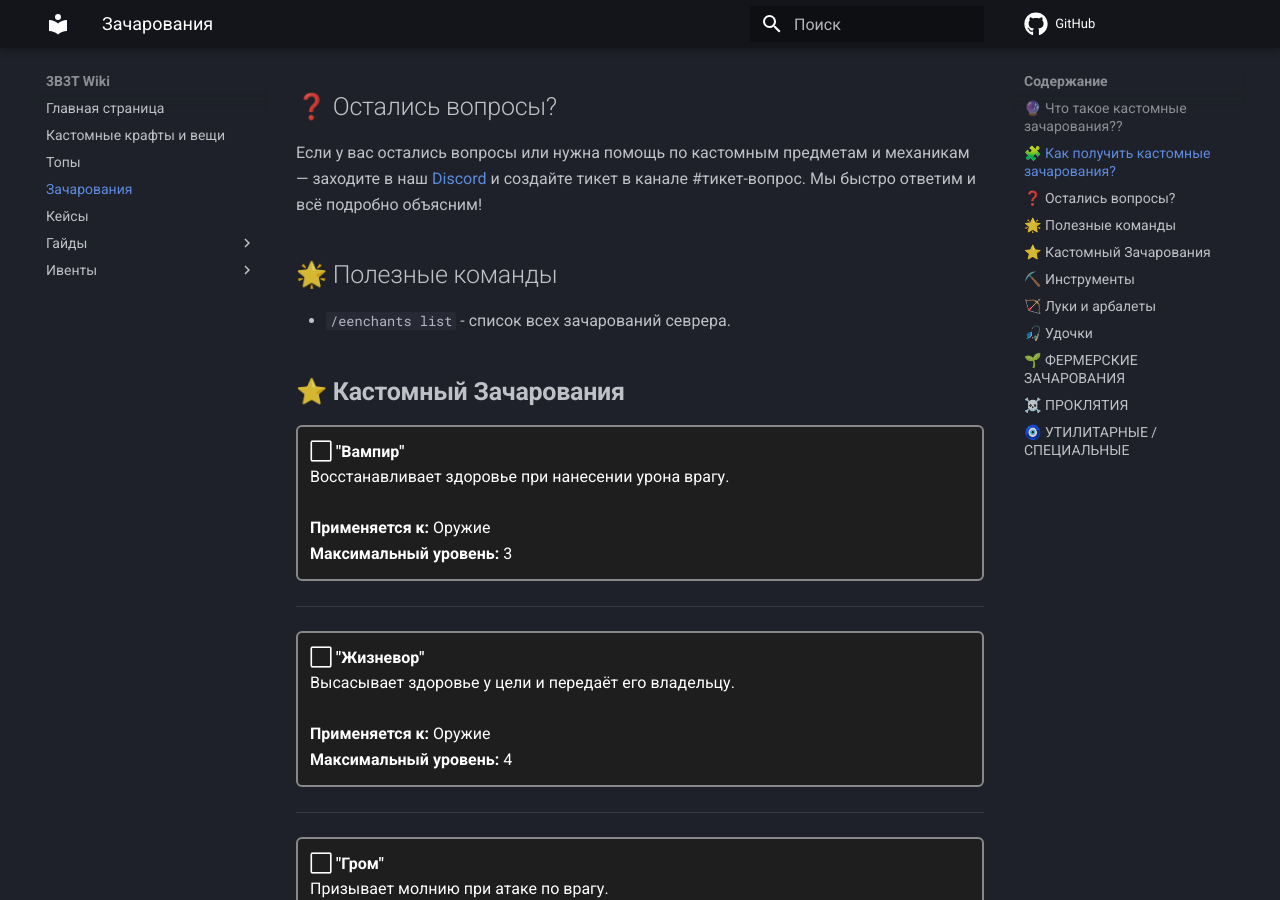
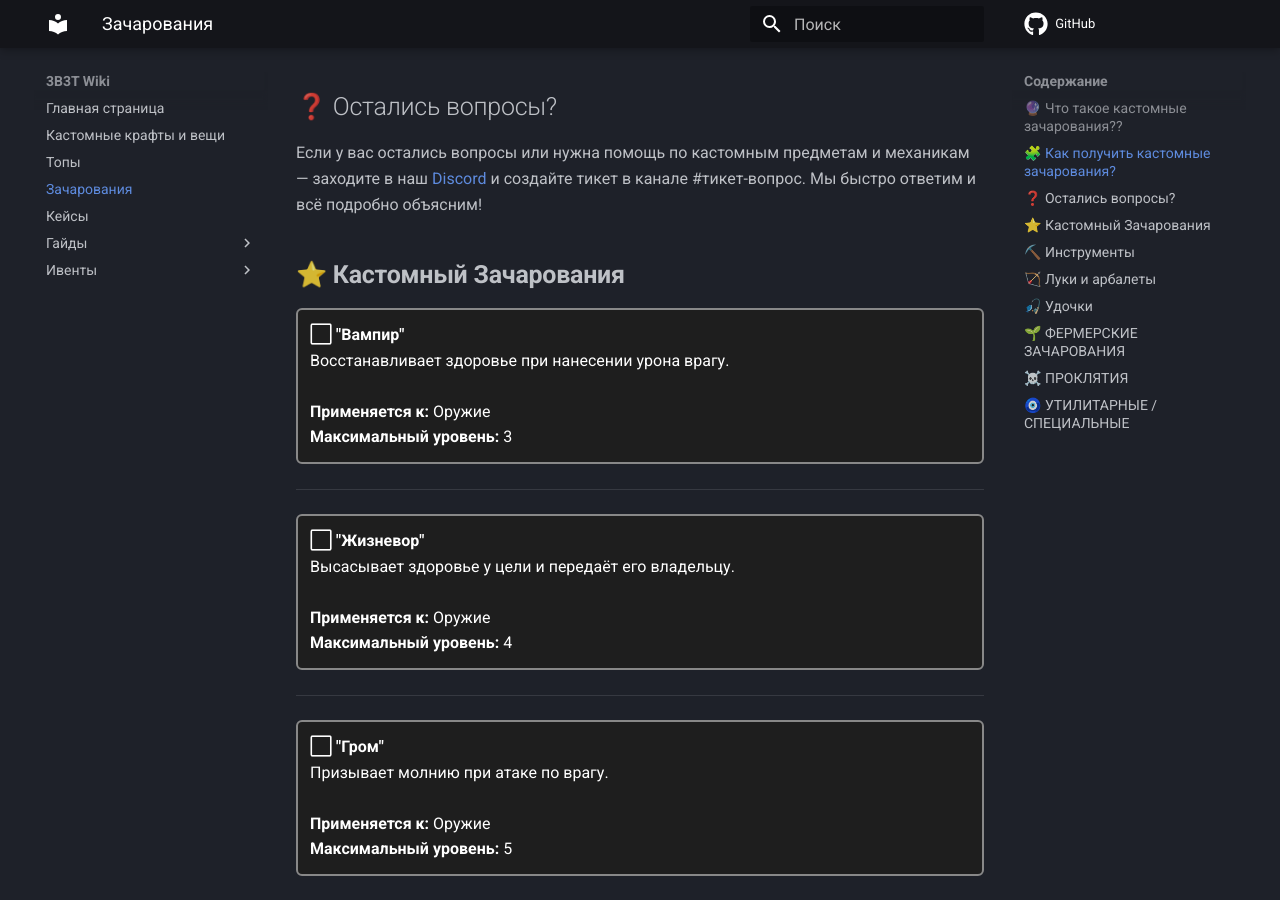
Before and after one commit to 3B3TServer/Docs, an MkDocs documentation site: the page built from docs/enchantments.md, in a window 1280 px wide and 900 px high, scrolled down 621 px. Built offline with MkDocs 1.6.1 and Material for MkDocs 9.7.7, drawn with Linux system fonts in a browser that asks for light colours; comment, search, counter and statistics services are not loaded.

Commit message:
Update enchantments.md

```diff
--- a/docs/enchantments.md
+++ b/docs/enchantments.md
@@ -23,11 +23,6 @@
 ## ❓ Остались вопросы?
 
 Если у вас остались вопросы или нужна помощь по кастомным предметам и механикам — заходите в наш [Discord](https://discord.com/invite/3b3t) и создайте тикет в канале #тикет-вопрос. Мы быстро ответим и всё подробно объясним!
-
-
-## 🌟 Полезные команды
-
-- `/eenchants list` - список всех зачарований севрера.
 
 ## ⭐ **Кастомный Зачарования**
 
```
